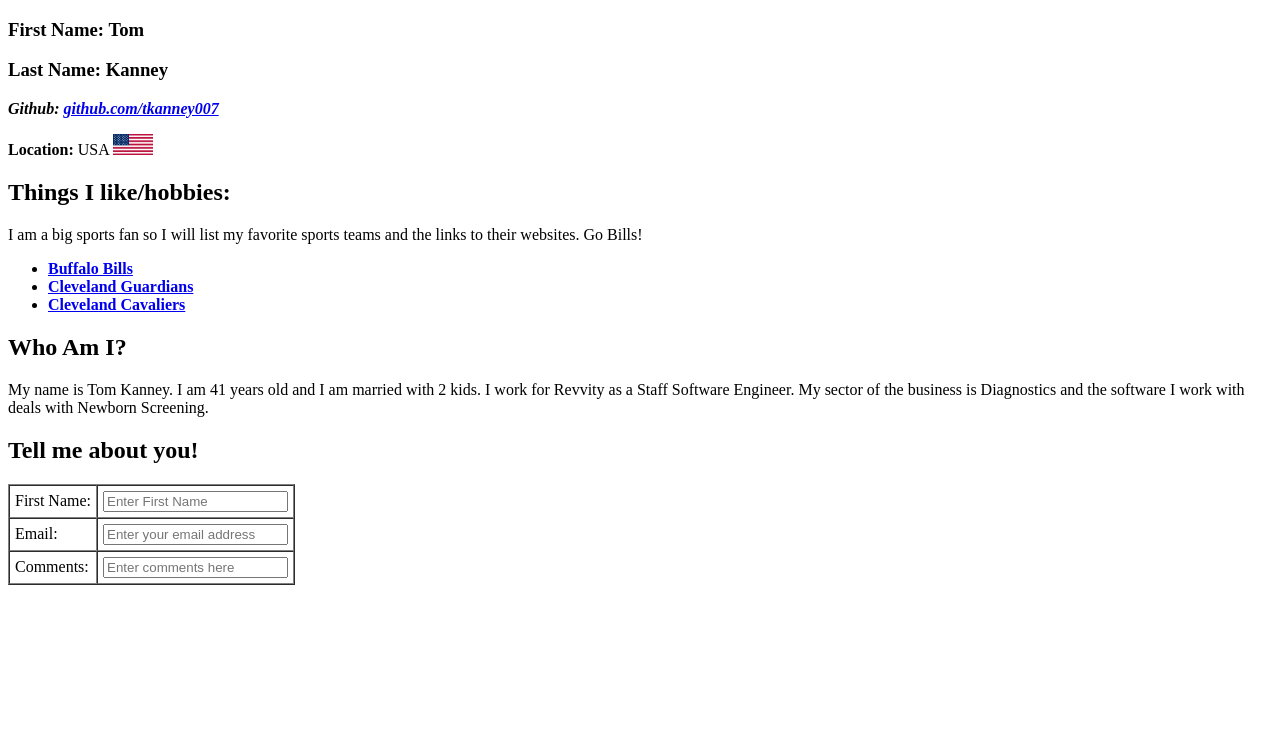
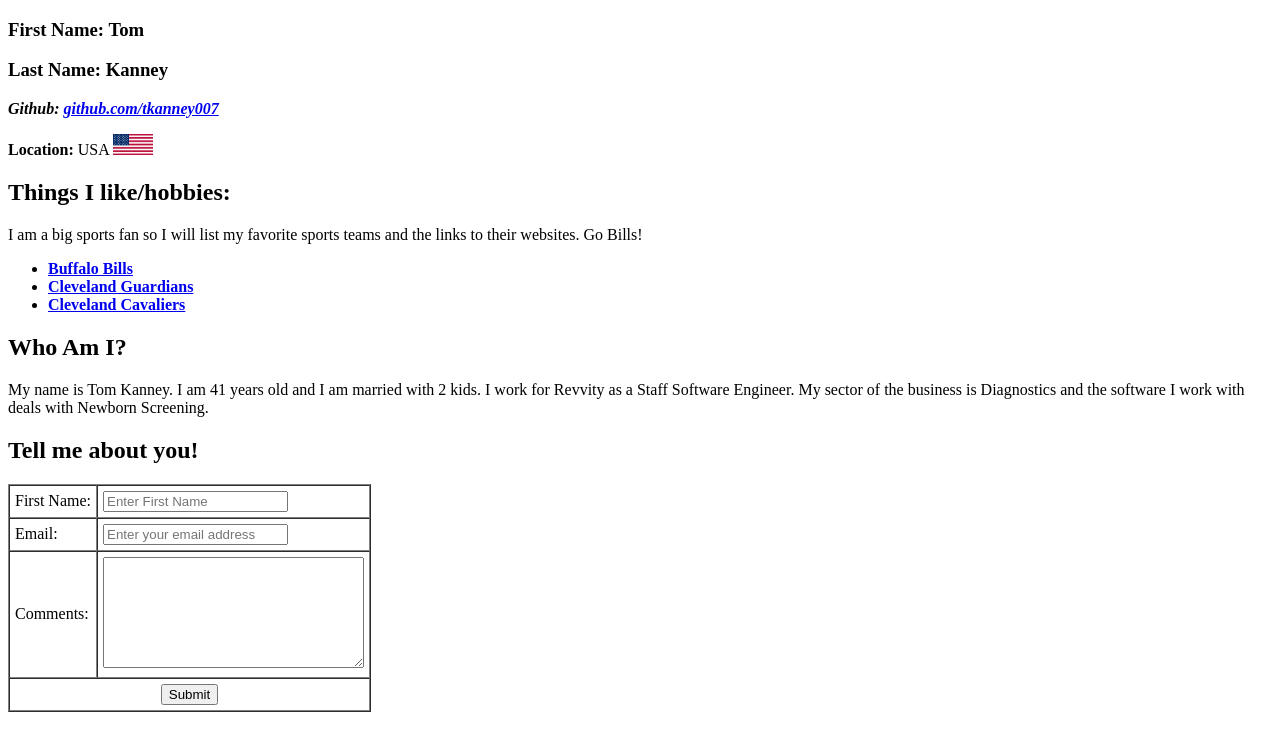
Before and after one commit to tkanney007/MyFirstWebsite, a plain HTML site: page index.html in a window 1280 px wide. Drawn offline with Linux system fonts and the light colour scheme.

Commit message:
Updated form to table and added textarea

```diff
--- a/index.html
+++ b/index.html
@@ -85,14 +85,23 @@
             <label for="comments">Comments:</label>
           </td>
           <td>
-            <input
+            <!-- <input
               type="text"
-              cols="40"
-              rows="5"
               name="comments"
               id="comments"
               placeholder="Enter comments here"
-            />
+            /> -->
+            <textarea
+              cols="30"
+              rows="7"
+              name="comments"
+              id="comments"
+            ></textarea>
+          </td>
+        </tr>
+        <tr>
+          <td colspan="2" style="text-align: center">
+            <input type="submit" />
           </td>
         </tr>
       </table>
```
